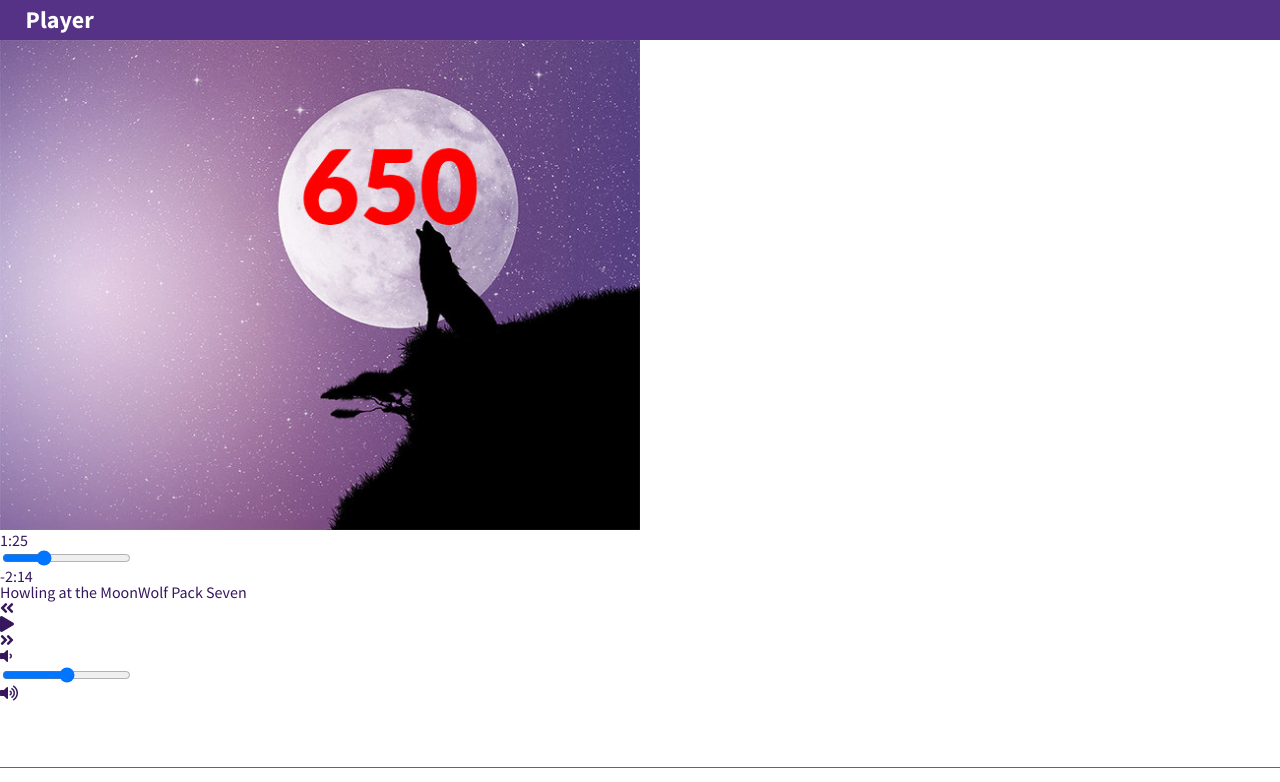
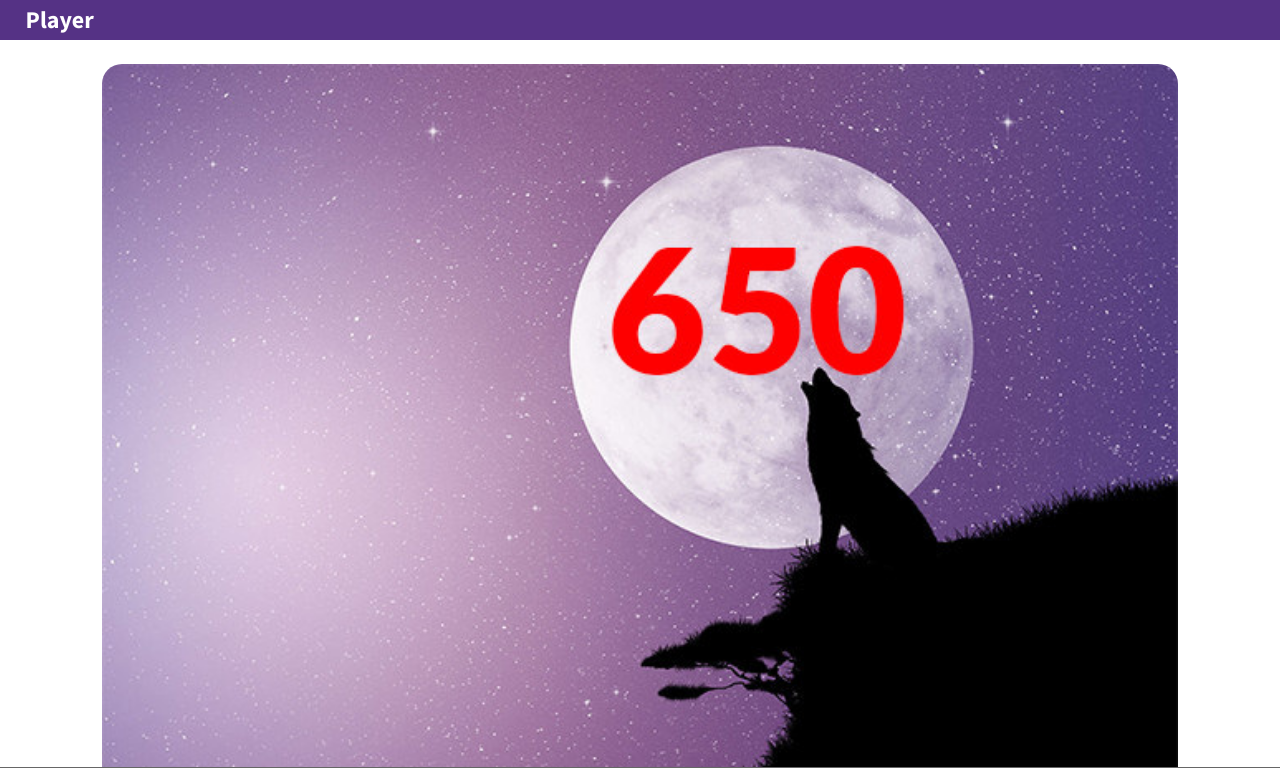
Before and after one commit to fmorriso/angular-css-grid-music-player, an Angular app: page /player in a window 1280 px wide. Shown: the top 782 px of the page. Built offline with nearby package versions, Linux system fonts and the light colour scheme.

Commit message:
fixed title style and position

```diff
--- a/src/_small-default.scss
+++ b/src/_small-default.scss
@@ -102,3 +102,81 @@ main.artist {
     }
   }
 }
+
+/* MAIN PLAYER */
+main.player {
+  display: grid;
+  grid-template-columns: 50px auto 50px;
+  grid-auto-rows: auto;
+  grid-template-areas:
+    'photo photo photo'
+    'time time time'
+    'startTime empty endTime'
+    'title title title'
+    'prev play next'
+    'dn vol up';
+  margin-top: 1.5rem;
+
+  div.photo {
+    grid-area: photo;
+  }
+  div.photo img {
+    width: 84%;
+    margin: 0 0 0.5rem 8%;
+    border-radius: 20px;
+  }
+
+  div.time {
+    grid-area: time;
+    justify-self: center;
+    width: 84%;
+    input {
+      width: 100%;
+    }
+  }
+  div.startTime {
+    grid-area: startTime;
+    text-align: right;
+  }
+  div.endTime {
+    grid-area: endTime;
+  }
+
+  div.title {
+    grid-area: title;
+    span {
+      display: block;
+      text-align: center;
+    }
+
+    span:nth-child(1) {
+      font-size: 1.5rem;
+      padding: 1rem 0 0.3rem 0;
+    }
+
+    span:nth-child(2) {
+      font-size: 1.2rem;
+      padding-bottom: 1rem;
+    }
+  }
+
+  div.previous {
+    grid-area: prev;
+  }
+  div.play {
+    grid-area: play;
+  }
+  div.next {
+    grid-area: next;
+  }
+
+  div.voldn {
+    grid-area: dn;
+  }
+  div.volume {
+    grid-area: vol;
+  }
+  div.volup {
+    grid-area: up;
+  }
+}
--- a/src/app/player/player.component.html
+++ b/src/app/player/player.component.html
@@ -26,6 +26,7 @@
   </div>
   <div class="endTime">-2:14</div>
 
+  <!-- Song name and brand -->
   <div class="title">
     <span>Howling at the Moon</span>
     <span>Wolf Pack Seven</span>
```
